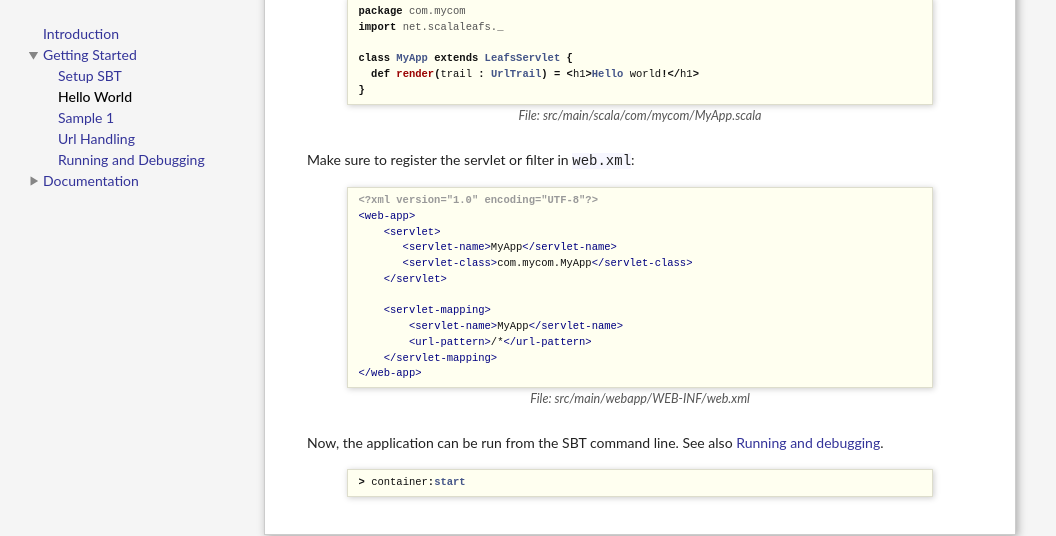
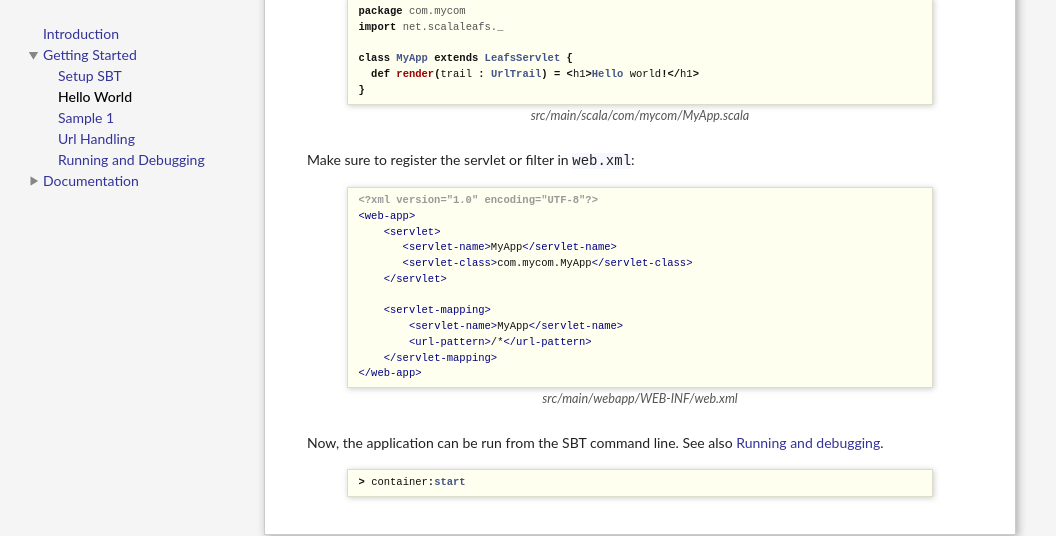
Before and after one commit to scalastuff/scalaleafs, a Jekyll site: the page built from hello-world.md, in a window 1280 px wide. Shown: the part 181-717 px from the top of the page, without its empty margins (0-1056 px from the left). Built offline with Jekyll 4.4.1, drawn with Linux system fonts in a browser that asks for light colours.

Commit message:
Updated hello-world.md

```diff
--- a/hello-world.md
+++ b/hello-world.md
@@ -13,7 +13,7 @@
   def render(trail : UrlTrail) = <h1>Hello world!</h1>
 }
 {% endhighlight %}
-<label>File: src/main/scala/com/mycom/MyApp.scala</label>
+<label>src/main/scala/com/mycom/MyApp.scala</label>
 
 Make sure to register the servlet or filter in `web.xml`:
 
@@ -31,7 +31,7 @@
     </servlet-mapping>
 </web-app>
 {% endhighlight %}
-<label>File: src/main/webapp/WEB-INF/web.xml</label>
+<label>src/main/webapp/WEB-INF/web.xml</label>
 
 Now, the application can be run from the SBT command line. See also [Running and debugging](/running-debugging.html).
 
```
